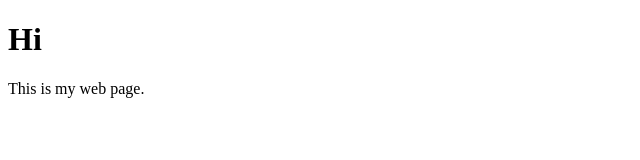
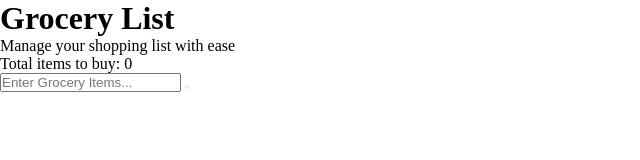
Before and after one commit to Ehtisham-Rana/grocery-app, a plain HTML site: page index.html in a window 1280 px wide. Shown: the whole page, without its empty margins (0-640 px from the left). Drawn offline with Linux system fonts and the light colour scheme.

Commit message:
added style.css file

```diff
--- a/index.html
+++ b/index.html
@@ -3,10 +3,15 @@
 <head>
     <meta charset="UTF-8">
     <meta name="viewport" content="width=device-width, initial-scale=1.0">
+    <link rel="stylesheet" href="https://cdnjs.cloudflare.com/ajax/libs/font-awesome/6.7.2/css/all.min.css" integrity="sha512-Evv84Mr4kqVGRNSgIGL/F/aIDqQb7xQ2vcrdIwxfjThSH8CSR7PBEakCr51Ck+w+/U6swU2Im1vVX0SVk9ABhg==" crossorigin="anonymous" referrerpolicy="no-referrer" />
+    <link rel="stylesheet" href="style.css">
     <title>Grocery</title>
 </head>
 <body>
-    <h1>Hi</h1>
-    <p>This is my web page.</p>
+    <h1>Grocery List</h1>
+    <p>Manage your shopping list with ease</p>
+    <p>Total items to buy: 0</p>
+    <input type="text" name="items" id="items" placeholder="Enter Grocery Items...">
+    <button type="button"></button>
 </body>
 </html>
--- /dev/null
+++ b/style.css
@@ -0,0 +1,4 @@
+*{
+    margin: 0;
+    padding: 0;
+}
```
